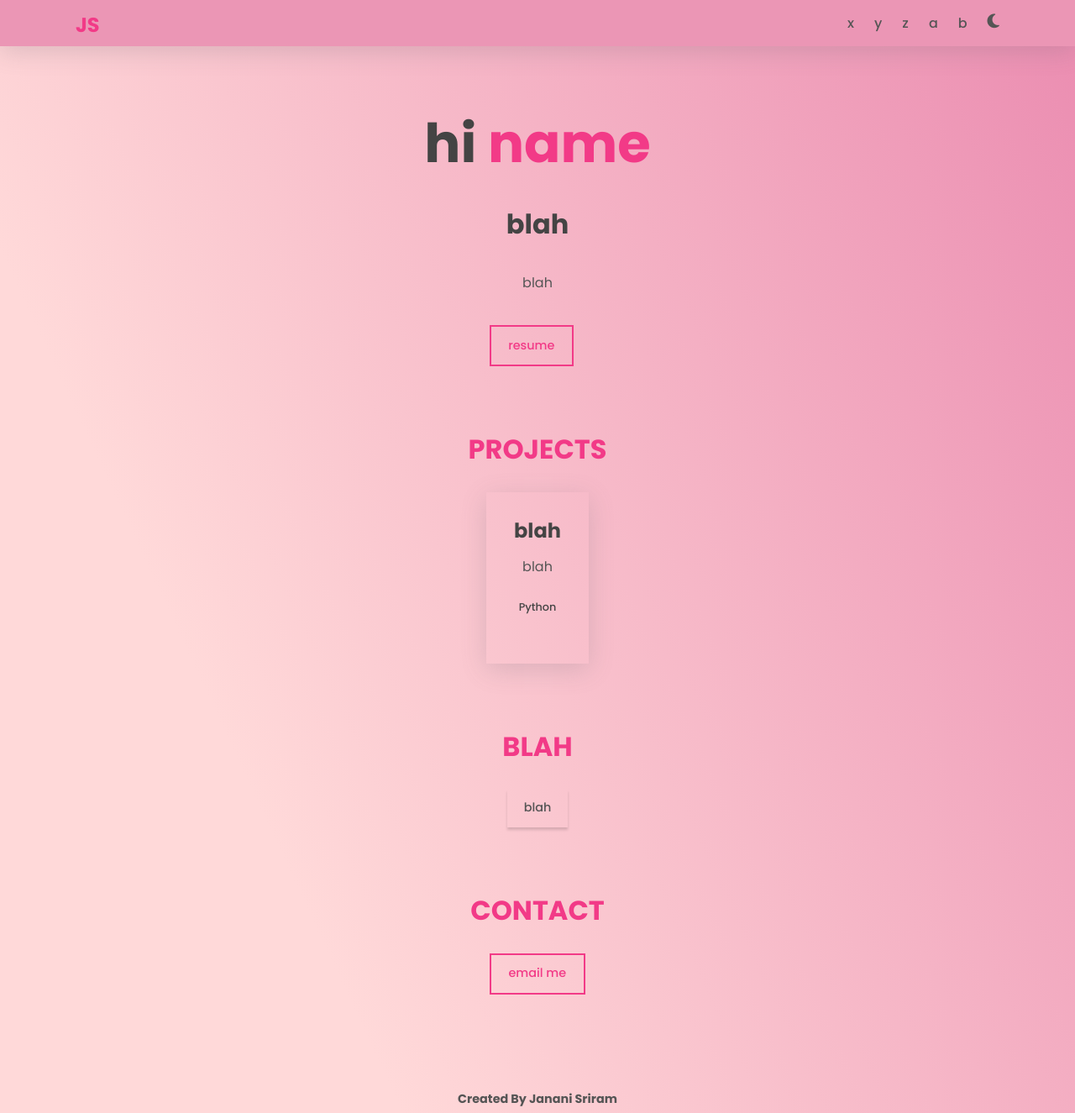
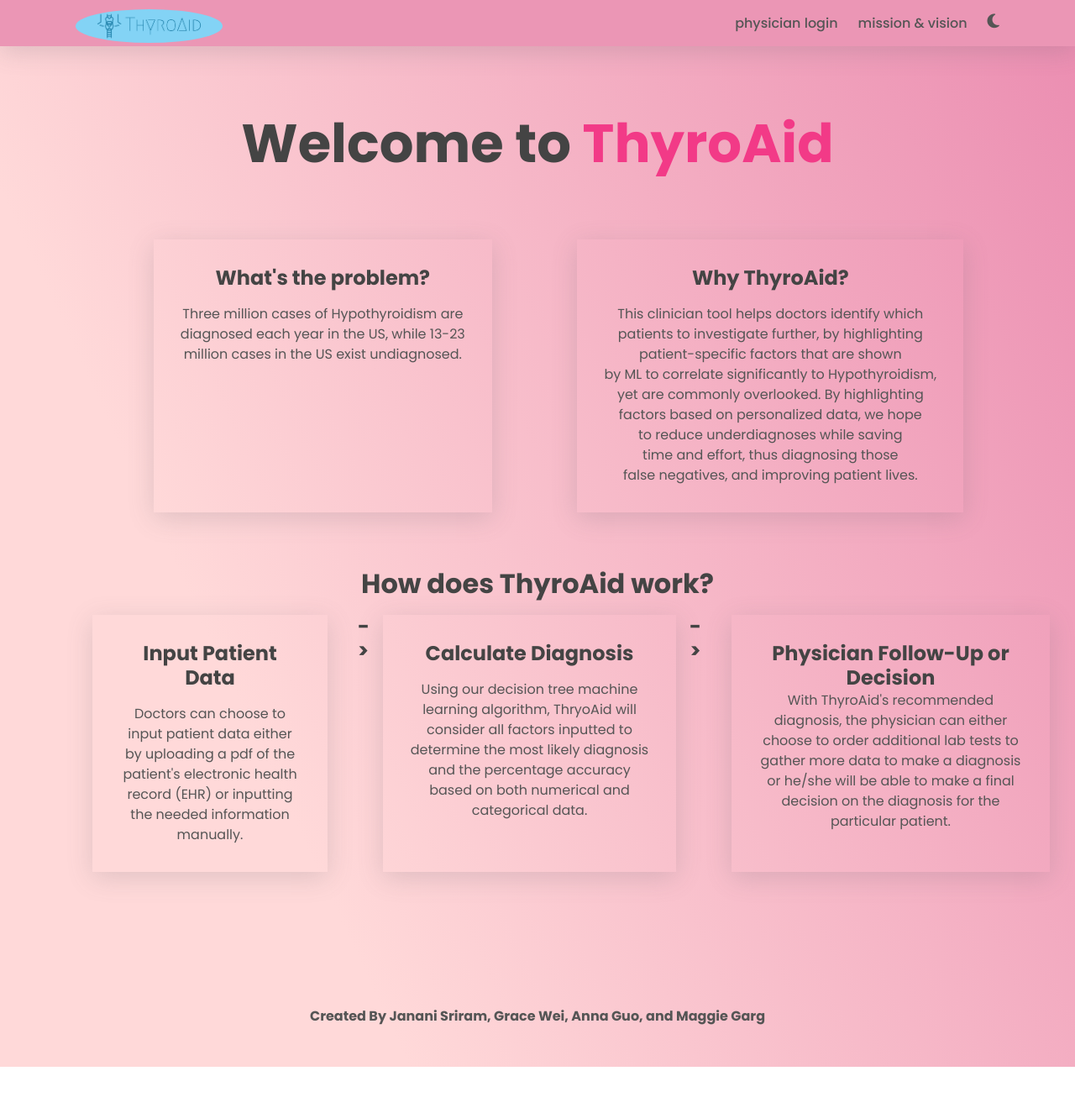
Before and after one commit to jananisriram/thyroaid-healthhacks, a plain HTML site: page index.html in a window 1280 px wide. Shown: the top 1325 px of the page at 84% size. After the commit the page ends 1270 px from the top, so only its background shows below. Drawn offline with Linux system fonts and the light colour scheme.

Commit message:
adjusted wording in steps

```diff
--- a/index.html
+++ b/index.html
@@ -11,26 +11,26 @@
   <script src="https://kit.fontawesome.com/fa62c117c7.js" crossorigin="anonymous"></script>
 
   <link rel="stylesheet" href="styles.css">
-  <title>Dosage Docent</title>
+  <title>ThyroAid</title>
 
 </head>
 
 <body class="light" id="top">
   <header class="header center">
 
-    <h3 style="background: transparent;">
-      <a href="index.html" style="color: var(--clr-primary)">JS</a>
-    </h3>
+    <!-- <h3 style="background: transparent;"> -->
+      <a href="index.html" style="color: var(--clr-primary)"><img src="logo.png" alt="ThyroAid logo" height="20px" width="175px" style = "position:relative; top:-5px;"></a>
+    <!-- </h3> -->
 
     <nav class="nav center">
       <ul class="nav__list center">
         <li class="nav__list-item">
-          <a class="link link--nav" href="#projects">x</a>
+          <a class="link link--nav" href="physician-login.html">Physician Login</a>
         </li>
         <li class="nav__list-item">
-          <a class="link link--nav" href="#professional_experience">y</a>
+          <a class="link link--nav" href="mission.html">Mission & Vision</a>
         </li>
-        <li class="nav__list-item">
+        <!-- <li class="nav__list-item">
           <a class="link link--nav" href="#clubs_and_activities">z</a>
         </li>
         <li class="nav__list-item">
@@ -38,7 +38,7 @@
         </li>
         <li class="nav__list-item">
           <a class="link link--nav" href="#contact">b</a>
-        </li>
+        </li> -->
       </ul>
 
 
@@ -61,14 +61,14 @@
 
       <div class="about class">
 
-        <h1 style="text-align: center;">hi <span class="about__name">name</span></h1>
-        <h2 class="about__role">blah</h2>
+        <h1 style="text-align: center;">Welcome to <span class="about__name">ThyroAid</span></h1>
+        <!-- <h2 class="about__role">blah</h2>
         <p class="about__desc">blah</p>
 
         <div class="about__contact center">
           <a href="Janani_Sriram_Resume.pdf">
             <span class="btn btn--outline">Resume</span>
-          </a>
+          </a> -->
 
           <!-- <a href="" aria-label="github" class="link link--icon">
             <i aria-hidden="true" class="fab fa-github"></i>
@@ -86,8 +86,80 @@
 
 
     </div>
+    <section style="padding-top: 75px;">
+    <div class="projects__grid" style="padding-left: 50px;">
 
-    <section id="projects" class="section projects">
+      <div class="project">
+        <h3>What's the problem?</h3>
+        <p class="project__description">
+          Three million cases of Hypothyroidism are<br> diagnosed each year in the US, while 13-23<br> million cases in the US exist undiagnosed.
+        </p>
+        <!-- <ul class="project__stack">
+          <li class="project__stack-item">Python</li>
+        </ul> -->
+        <!--
+        <a href="https://github.com" aria-label="source code" class="link link--icon">
+          <i aria-hidden="true" class="fab fa-github"></i>
+        </a>
+        -->
+        <!--
+        <a href="https://www.red.com/" aria-label="live preview" class="link link--icon">
+          <i aria-hidden="true" class="fas fa-external-link-alt"></i>
+        </a>
+        -->
+      </div>
+      <div class="project">
+        <h3>Why ThyroAid?</h3>
+        <p class="project__description">
+          This clinician tool helps doctors identify which<br> patients to investigate further, by highlighting<br> patient-specific factors that are shown<br> by ML to correlate significantly to Hypothyroidism,<br> yet are commonly overlooked. By highlighting<br> factors based on personalized data, we hope<br> to reduce underdiagnoses while saving<br> time and effort, thus diagnosing those<br> false negatives, and improving patient lives.
+
+        </p>
+      </div>
+    </section>
+    <section style="position:relative; top:50px;padding-bottom: 100px;">
+      <h2 style="text-align: center;">How does ThyroAid work?</h2>
+      <div class="projects__grid" style="padding: top 200px;position:relative; top:18px;text-align: center;position:relative; left:40px">
+
+        <div class="project" style="position:relative; right:20px;">
+          <h3>Input Patient Data</h3>
+          <p class="project__description">
+            Doctors can choose to input patient data either by uploading a pdf of the patient's electronic health record (EHR) or inputting the needed information manually.
+          </p>
+          <!-- <ul class="project__stack">
+            <li class="project__stack-item">Python</li>
+          </ul> -->
+          <!--
+          <a href="https://github.com" aria-label="source code" class="link link--icon">
+            <i aria-hidden="true" class="fab fa-github"></i>
+          </a>
+          -->
+          <!--
+          <a href="https://www.red.com/" aria-label="live preview" class="link link--icon">
+            <i aria-hidden="true" class="fas fa-external-link-alt"></i>
+          </a>
+          -->
+        </div>
+        <div>
+          <h3 style="text-align:justify">-></h3>
+        </div>
+        <div class="project">
+          <h3>Calculate Diagnosis</h3>
+          <p class="project__description">
+            Using our decision tree machine learning algorithm, ThryoAid will consider all factors inputted to determine the most likely diagnosis and the percentage accuracy based on both numerical and categorical data.
+
+          </p>
+        </div>
+        <div>
+          <h3>-></h3>
+        </div>
+        <div class="project" style="position:relative; left:20px;">
+          <h3>Physician Follow-Up or Decision</h3>
+          <p class="project_description">
+            With ThyroAid's recommended diagnosis, the physician can either choose to order additional lab tests to gather more data to make a diagnosis or he/she will be able to make a final decision on the diagnosis for the particular patient.
+          </p>
+        </div>
+    </section>
+    <!-- <section id="projects" class="section projects">
       <h2 class="section__title">Projects</h2>
       <div class="projects__grid">
 
@@ -99,7 +171,7 @@
           <ul class="project__stack">
             <li class="project__stack-item">Python</li>
           </ul>
-          <!--
+
           <a href="https://github.com" aria-label="source code" class="link link--icon">
             <i aria-hidden="true" class="fab fa-github"></i>
           </a>
@@ -108,11 +180,11 @@
           <a href="https://www.red.com/" aria-label="live preview" class="link link--icon">
             <i aria-hidden="true" class="fas fa-external-link-alt"></i>
           </a>
-          -->
+
         </div>
 
       </div>
-    </section>
+    </section> -->
 
 
 
@@ -121,7 +193,7 @@
 
 
 
-    <section class="section skills" id="skills">
+    <!-- <section class="section skills" id="skills">
 
       <h2 class="section__title">blah</h2>
       <ul class="skills__list">
@@ -136,14 +208,14 @@
           Email me
         </span>
       </a>
-    </section>
+    </section> -->
   </main>
 
   <footer class="footer">
 
-    <a href="/" class="link footer__link">
-      Created By Janani Sriram
-    </a>
+    <h6>
+      Created By Janani Sriram, Grace Wei, Anna Guo, and Maggie Garg
+    </h6>
 
   </footer>
 
```
